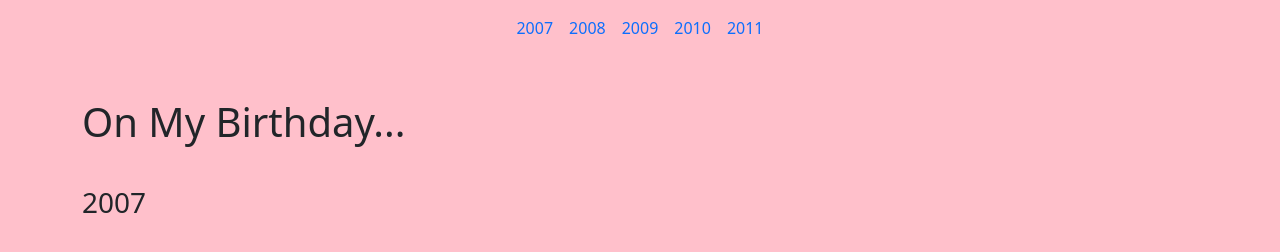
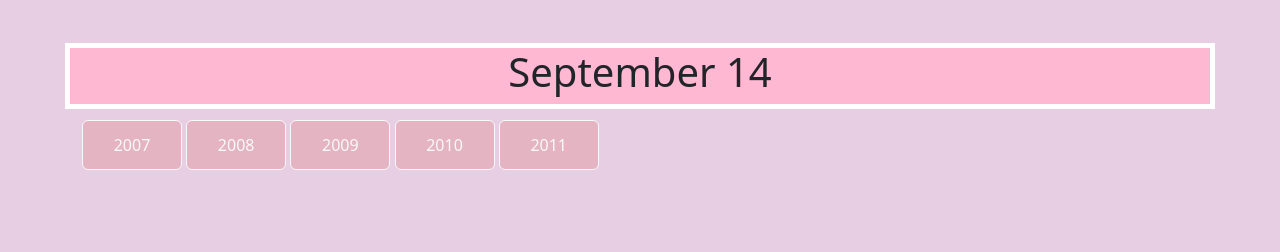
Before and after one commit to lizreznik/On-My-Birthday, a plain HTML site: page index.html in a window 1280 px wide. Drawn offline with nearby package versions, Linux system fonts and the light colour scheme.

Commit message:
lots of changes made (buttons)

```diff
--- a/index.html
+++ b/index.html
@@ -1,52 +1,41 @@
 <!doctype html>
 <html lang="en">
+
 <head>
   <title>On My Birthday </title>
   <!-- Required meta tags -->
   <meta charset="utf-8" />
-        <meta
-            name="viewport"
-            content="width=device-width, initial-scale=1, shrink-to-fit=no"
-        />
+  <meta name="viewport" content="width=device-width, initial-scale=1, shrink-to-fit=no" />
   <link a href="style.css" rel="stylesheet">
 
   <!-- Bootstrap CSS v5.2.1 -->
-        <link
-            href="https://cdn.jsdelivr.net/npm/bootstrap@5.3.2/dist/css/bootstrap.min.css"
-            rel="stylesheet"
-            integrity="sha384-T3c6CoIi6uLrA9TneNEoa7RxnatzjcDSCmG1MXxSR1GAsXEV/Dwwykc2MPK8M2HN"
-            crossorigin="anonymous"/>
+  <link href="https://cdn.jsdelivr.net/npm/bootstrap@5.3.2/dist/css/bootstrap.min.css" rel="stylesheet"
+    integrity="sha384-T3c6CoIi6uLrA9TneNEoa7RxnatzjcDSCmG1MXxSR1GAsXEV/Dwwykc2MPK8M2HN" crossorigin="anonymous" />
 
 </head>
 
 <body>
   <header>
     <!-- place navbar here -->
-            <ul class="nav nav-underline justify-content-center my-2">
-                <li class="nav-item">
-                  <a class="nav-link" aria-current="page" onclick="year2007()">2007</a>
-                </li>
-                <li class="nav-item">
-                  <a class="nav-link" onclick="year2008()">2008</a>
-                </li>
-                <li class="nav-item">
-                  <a class="nav-link" onclick="year2009()">2009</a>
-                </li>
-                <li class="nav-item">
-                    <a class="nav-link" onclick="year2010()">2010</a>
-                  </li>
-                  <li class="nav-item">
-                    <a class="nav-link" onclick="year2011()">2011</a>
-                  </li>
-              </ul>
+
   </header>
   <main>
     <div class="container mt-5">
       <div class="row">
-                    <h1>On My Birthday...</h1>
+        <div class="header">
+        <h1>September 14</h1>
+    </div>
+    <div class="col md-12 my-3 justify-content-center">
+      <button type="button" class="btn btn-outline-light" onclick="year2007()">2007</button>
+      <button type="button" class="btn btn-outline-light" onclick="year2008()">2008</button>
+      <button type="button" class="btn btn-outline-light" onclick="year2009()">2009</button>
+      <button type="button" class="btn btn-outline-light" onclick="year2010()">2010</button>
+      <button type="button" class="btn btn-outline-light" onclick="year2011()">2011</button>
+    </div>
     <div class="col md-12 my-3"></div>
         <div class="date" id="response-date">
-                        <h3>2007</h3>
+          <h3></h3>
+
         </div>
         <p id="response-text"></p>
       </div>
@@ -65,4 +54,5 @@
     crossorigin="anonymous"></script>
   <script src="script.js"></script>
 </body>
+
 </html>
--- a/style.css
+++ b/style.css
@@ -1,4 +1,18 @@
 body{
-    background-color: pink !important;
+    background-color: #E7CEE3 !important;
     color: white;
 }
+button {
+    background-color: #E4B4C2 !important;
+    align-items: center;
+    height: 50px;
+    width: 100px;
+}
+h1 {
+    text-align: center;
+}
+.header {
+    margin: auto;
+    background-color: #FFB8D1;
+    outline: 5px solid white;
+}
```
Lines whose indentation alone changed are shown as unchanged.
